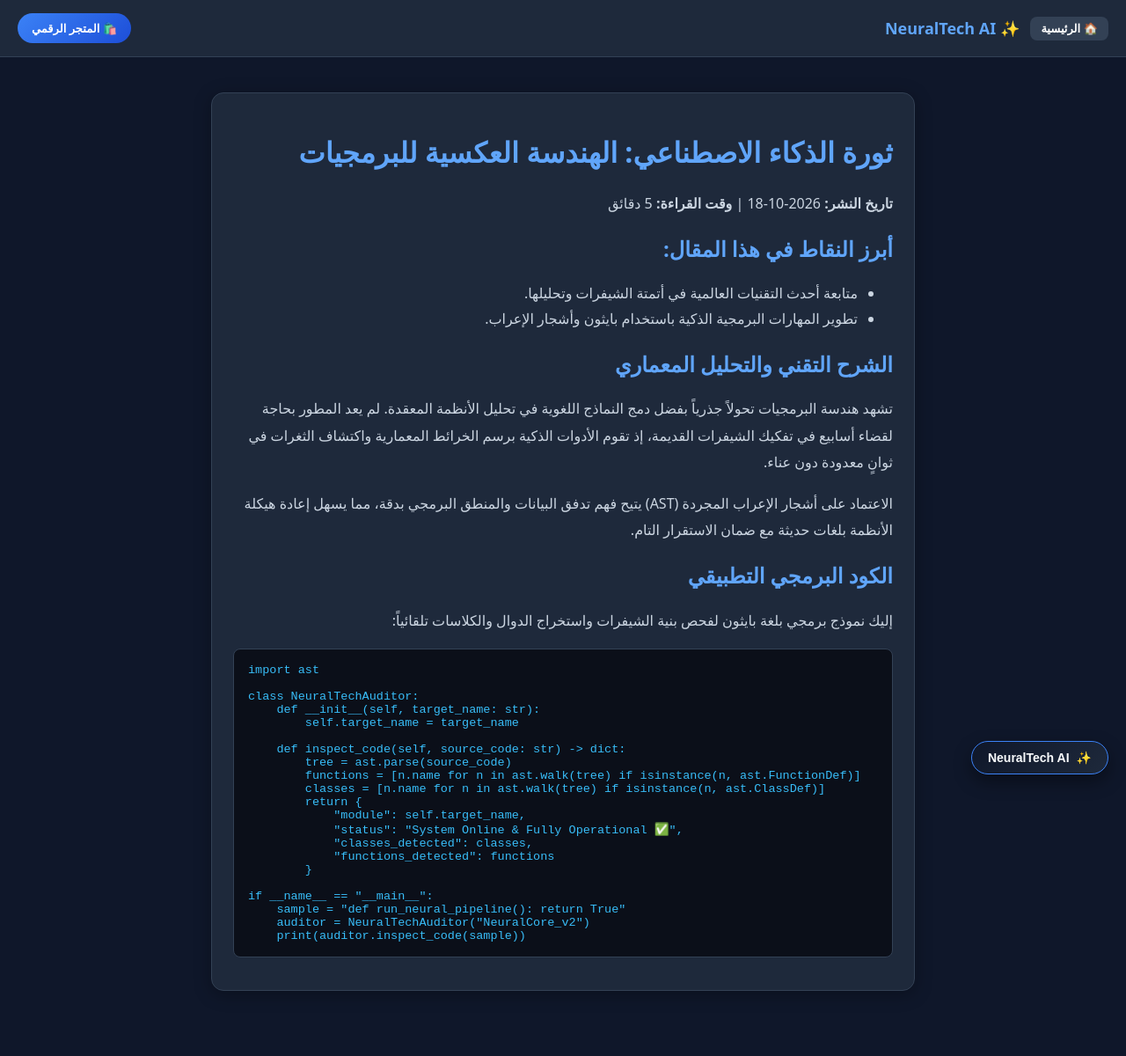
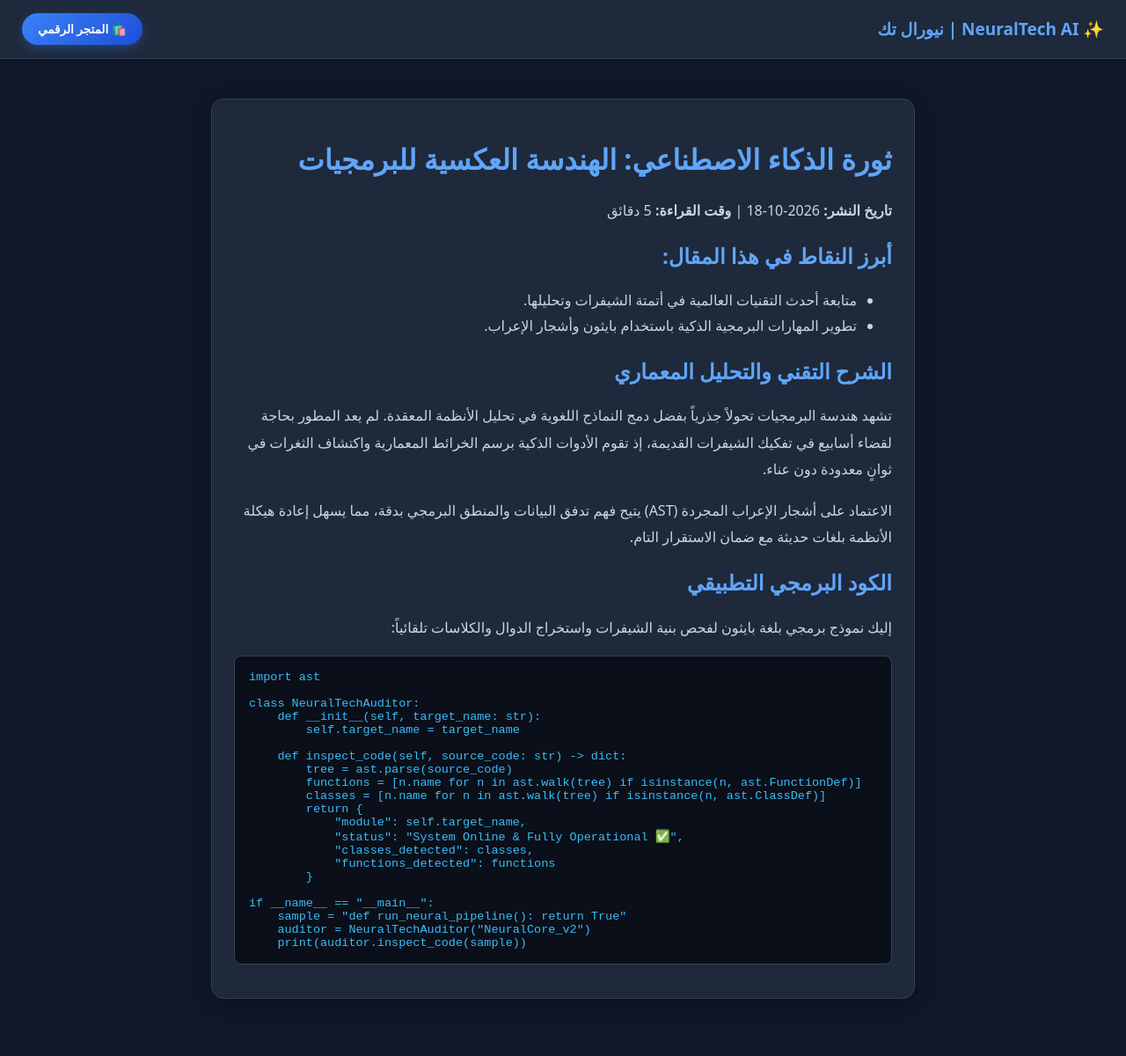
Before and after one commit to neuraltech-ai/Youstoredu, a Jekyll site: the page index.html, which Jekyll copies as it is, in a window 1280 px wide. Shown: the whole page at 88% size. Built offline with Jekyll 4.4.1, drawn with Linux system fonts in a browser that asks for light colours.

Commit message:
Revert to clean original design layout

```diff
--- a/index.html
+++ b/index.html
@@ -14,27 +14,21 @@
             --accent: #3b82f6;
         }
         body { background-color: var(--bg-main); color: var(--text-main); font-family: system-ui, -apple-system, sans-serif; margin: 0; padding: 0; }
-        header { background: var(--bg-card); padding: 15px 20px; display: flex; justify-content: space-between; align-items: center; border-bottom: 1px solid var(--border-color); }
-        .nav-left { display: flex; align-items: center; gap: 12px; }
-        .logo { font-size: 18px; font-weight: bold; color: #60a5fa; display: flex; align-items: center; gap: 8px; cursor: pointer; }
-        .btn-home { background: #334155; color: #fff; padding: 6px 12px; border-radius: 8px; border: none; cursor: pointer; font-size: 13px; font-weight: bold; }
-        .btn-home:hover { background: #475569; }
-        .container { max-width: 800px; margin: 25px auto; padding: 15px; }
-        .card { background: var(--bg-card); border: 1px solid var(--border-color); border-radius: 14px; padding: 24px; margin-bottom: 20px; box-shadow: 0 4px 20px rgba(0,0,0,0.3); }
+        header { background: var(--bg-card); padding: 15px 25px; display: flex; justify-content: space-between; align-items: center; border-bottom: 1px solid var(--border-color); }
+        .logo { font-size: 19px; font-weight: bold; color: #60a5fa; display: flex; align-items: center; gap: 8px; text-decoration: none; }
+        .container { max-width: 800px; margin: 30px auto; padding: 15px; }
+        .card { background: var(--bg-card); border: 1px solid var(--border-color); border-radius: 14px; padding: 25px; margin-bottom: 20px; box-shadow: 0 4px 20px rgba(0,0,0,0.3); }
         h1, h2 { color: #60a5fa; }
         p { line-height: 1.9; color: var(--text-muted); font-size: 16px; }
         pre { background: #0b0f19; padding: 16px; border-radius: 8px; border: 1px solid var(--border-color); overflow-x: auto; color: #38bdf8; font-family: monospace; direction: ltr; text-align: left; font-size: 13.5px; }
         ul { line-height: 1.8; color: var(--text-muted); }
-        .btn-store { display: inline-block; background: linear-gradient(135deg, #3b82f6, #1d4ed8); color: white; padding: 8px 16px; border-radius: 30px; text-decoration: none; font-weight: bold; font-size: 13px; }
+        .btn-store { display: inline-block; background: linear-gradient(135deg, #3b82f6, #1d4ed8); color: white; padding: 9px 18px; border-radius: 30px; text-decoration: none; font-weight: bold; font-size: 13.5px; box-shadow: 0 4px 12px rgba(59,130,246,0.3); }
     </style>
 </head>
 <body>
 
 <header>
-    <div class="nav-left">
-        <button class="btn-home" onclick="location.reload()">🏠 الرئيسية</button>
-        <div class="logo" onclick="location.reload()">✨ NeuralTech AI</div>
-    </div>
+    <a href="#" class="logo">✨ NeuralTech AI | نيورال تك</a>
     <a href="https://payhip.com/Youstor" target="_blank" class="btn-store">🛍️ المتجر الرقمي</a>
 </header>
 
@@ -80,57 +74,5 @@ if __name__ == "__main__":
     </div>
 </div>
 
-<!-- نافذة المحادثة الذكية الاحترافية -->
-<div id="nt-ai-wrapper" style="position: fixed; bottom: 20px; right: 20px; z-index: 99999; font-family: system-ui, sans-serif;">
-  <button id="nt-ai-trigger" onclick="toggleNTChat()" style="background: linear-gradient(135deg, #0f172a, #1e293b); color: #f8fafc; border: 1px solid #3b82f6; border-radius: 50px; padding: 10px 18px; font-weight: 600; font-size: 14px; cursor: pointer; box-shadow: 0 8px 20px rgba(0,0,0,0.4); display: flex; align-items: center; gap: 8px;">
-    <span>✨</span> <span>NeuralTech AI</span>
-  </button>
-
-  <div id="nt-ai-window" style="display: none; position: absolute; bottom: 58px; right: 0; width: 345px; max-width: 92vw; height: 440px; background: #0f172a; color: #f8fafc; border-radius: 16px; box-shadow: 0 12px 32px rgba(0,0,0,0.65); flex-direction: column; overflow: hidden; border: 1px solid #334155;">
-    <div style="background: #1e293b; padding: 14px; display: flex; justify-content: space-between; align-items: center; border-bottom: 1px solid #334155;">
-      <span style="font-weight: 700; font-size: 14px;">✨ NeuralTech AI</span>
-      <button onclick="toggleNTChat()" style="background: none; border: none; color: #94a3b8; cursor: pointer; font-size: 16px;">✕</button>
-    </div>
-
-    <div id="nt-ai-chatbox" style="flex: 1; padding: 14px; overflow-y: auto; font-size: 13.5px; display: flex; flex-direction: column; gap: 10px;">
-      <div style="background: #1e293b; border: 1px solid #334155; padding: 10px 14px; border-radius: 10px; max-width: 85%; line-height: 1.6; direction: rtl; text-align: right;">
-        أهلاً بك! أنا معك لمناقشة المقالات والأكواد هنا. تفضل بطرح سؤالك مباشرة!
-      </div>
-    </div>
-
-    <div style="padding: 10px; background: #1e293b; display: flex; gap: 8px; border-top: 1px solid #334155;">
-      <input type="text" id="nt-ai-input" placeholder="اكتب سؤالك هنا..." style="flex: 1; background: #0f172a; border: 1px solid #475569; color: #fff; padding: 9px; border-radius: 8px; font-size: 13px; outline: none; direction: rtl;">
-      <button onclick="sendMsg()" style="background: #2563eb; color: white; border: none; padding: 0 14px; border-radius: 8px; cursor: pointer; font-weight: bold;">إرسال</button>
-    </div>
-  </div>
-</div>
-
-<script>
-function toggleNTChat() {
-  const win = document.getElementById("nt-ai-window");
-  win.style.display = win.style.display === "flex" ? "none" : "flex";
-}
-
-function sendMsg() {
-  const inp = document.getElementById("nt-ai-input");
-  const box = document.getElementById("nt-ai-chatbox");
-  const txt = inp.value.trim();
-  if(!txt) return;
-
-  box.innerHTML += `<div style="background: #2563eb; color: #fff; padding: 8px 12px; border-radius: 10px; max-width: 80%; align-self: flex-end;">${txt}</div>`;
-  inp.value = "";
-  box.scrollTop = box.scrollHeight;
-
-  setTimeout(() => {
-    box.innerHTML += `<div style="background: #1e293b; border: 1px solid #334155; color: #e2e8f0; padding: 8px 12px; border-radius: 10px; max-width: 85%; direction: rtl; text-align: right;">سؤال ممتاز! الكود المرفق في المقال خفيف وسهل التنفيذ في Termux. هل تحتاج مساعدة في أي تفصيل تقني آخر؟</div>`;
-    box.scrollTop = box.scrollHeight;
-  }, 400);
-}
-
-document.getElementById("nt-ai-input").addEventListener("keypress", function(e) {
-  if(e.key === "Enter") sendMsg();
-});
-</script>
-
 </body>
 </html>
```
